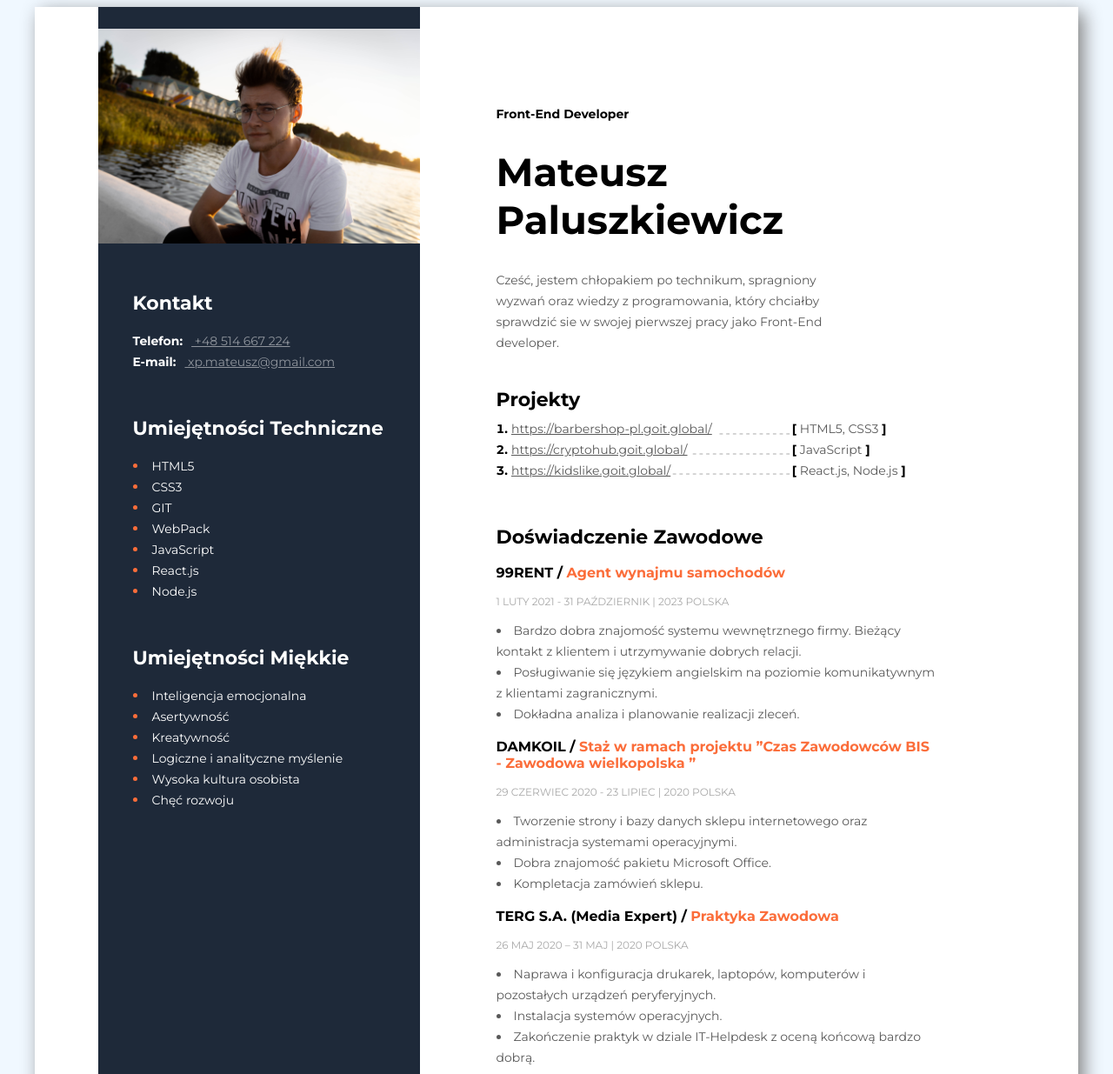
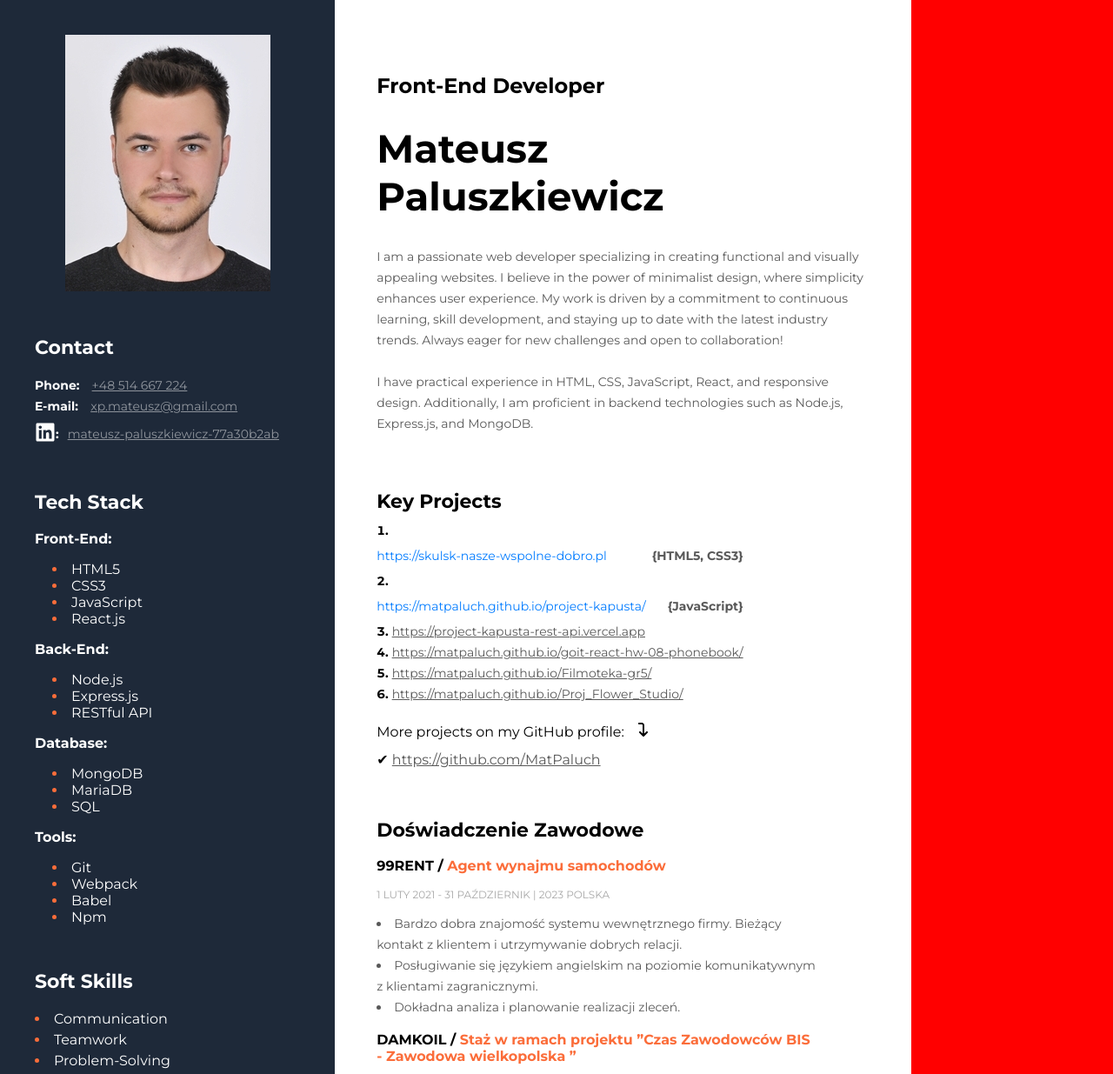
Before and after one commit to MatPaluch/CV, a plain HTML site: page index.html in a window 1280 px wide. Shown: the top 1235 px of the page at 87% size. Drawn offline with Linux system fonts and the light colour scheme.

Commit message:
First  changes

```diff
--- a/index.html
+++ b/index.html
@@ -22,98 +22,110 @@
           <h1>Mateusz Paluszkiewicz</h1>
 
           <p class="description">
-                        Cześć, jestem chłopakiem po technikum, spragniony wyzwań
-                        oraz wiedzy z programowania, który chciałby sprawdzić
-                        sie w swojej pierwszej pracy jako Front-End developer.
+            I am a passionate web developer specializing in creating functional
+            and visually appealing websites. I believe in the power of
+            minimalist design, where simplicity enhances user experience. My
+            work is driven by a commitment to continuous learning, skill
+            development, and staying up to date with the latest industry trends.
+            Always eager for new challenges and open to collaboration!<br /><br />
+            I have practical experience in HTML, CSS, JavaScript, React, and
+            responsive design. Additionally, I am proficient in backend
+            technologies such as Node.js, Express.js, and MongoDB.<br /><br />
           </p>
         </div>
 
         <div class="project">
-                    <h2>Projekty</h2>
+          <h2>Key Projects</h2>
           <div class="links">
             <ol>
               <li class="makarena">
+                <div class="link-container">
                   <a
-                                    href="https://barbershop-pl.goit.global/"
+                    href="https://skulsk-nasze-wspolne-dobro.pl"
                     target="_blank"
-                                    >https://barbershop-pl.goit.global/</a
+                    >https://skulsk-nasze-wspolne-dobro.pl</a
+                  >
+                  <span class="brackets">{HTML5, CSS3}</span>
+                </div>
+              </li>
+              <li class="makarena">
+                <div class="link-container">
+                  <a
+                    href="https://matpaluch.github.io/project-kapusta/"
+                    target="_blank"
+                    >https://matpaluch.github.io/project-kapusta/</a
+                  ><spa></spa>
+                  <span class="brackets">{JavaScript}</span>
+                </div>
+              </li>
+              <li class="makarena">
+                <a
+                  href="https://project-kapusta-rest-api.vercel.app"
+                  target="_blank"
+                  >https://project-kapusta-rest-api.vercel.app</a
                 >
               </li>
               <li class="makarena">
                 <a
-                                    href="https://cryptohub.goit.global/"
+                  href="https://matpaluch.github.io/goit-react-hw-08-phonebook/"
                   target="_blank"
-                                    >https://cryptohub.goit.global/</a
+                  >https://matpaluch.github.io/goit-react-hw-08-phonebook/</a
                 >
               </li>
               <li class="makarena">
                 <a
-                                    href="https://kidslike.goit.global/"
+                  href="https://matpaluch.github.io/Filmoteka-gr5/"
                   target="_blank"
-                                    >https://kidslike.goit.global/</a
+                  >https://matpaluch.github.io/Filmoteka-gr5/</a
+                >
+              </li>
+              <li class="makarena">
+                <a
+                  href="https://matpaluch.github.io/Proj_Flower_Studio/"
+                  target="_blank"
+                  >https://matpaluch.github.io/Proj_Flower_Studio/</a
                 >
               </li>
             </ol>
+          </div>
+          <p class="github-profile">
+            <span>More projects on my GitHub profile:</span>
             <svg
-                            style="
-                                width: 141.932px;
-                                height: 48px;
-                                flex-shrink: 0;
-                            "
+              class="arrow-turn-down"
               xmlns="http://www.w3.org/2000/svg"
-                            width="143"
-                            height="50"
-                            viewBox="0 0 143 50"
-                            fill="none"
+              viewBox="0 0 384 512"
             >
               <path
-                                d="M142.5 49H0.5"
-                                stroke="#A8A8A8"
-                                stroke-dasharray="4 4"
-                            />
-                            <path
-                                d="M142.5 1H55"
-                                stroke="#A8A8A8"
-                                stroke-dasharray="4 4"
-                            />
-                            <path
-                                d="M142.5 25H25"
-                                stroke="#A8A8A8"
-                                stroke-dasharray="4 4"
+                d="M32 64C14.3 64 0 49.7 0 32S14.3 0 32 0l96 0c53 0 96 43 96 96l0 306.7 73.4-73.4c12.5-12.5 32.8-12.5 45.3 0s12.5 32.8 0 45.3l-128 128c-12.5 12.5-32.8 12.5-45.3 0l-128-128c-12.5-12.5-12.5-32.8 0-45.3s32.8-12.5 45.3 0L160 402.7 160 96c0-17.7-14.3-32-32-32L32 64z"
               />
             </svg>
-                        <ul>
-                            <li>[ <span>HTML5, CSS3</span> ]</li>
-                            <li>[ <span>JavaScript</span> ]</li>
-                            <li>[ <span>React.js, Node.js</span> ]</li>
-                        </ul>
-                    </div>
+            <br />
+            <span>✔ </span>
+            <a href="https://github.com/MatPaluch">
+              https://github.com/MatPaluch
+            </a>
+          </p>
         </div>
 
         <div class="work-exp">
           <h2>Doświadczenie Zawodowe</h2>
 
           <h3>
-                        99RENT /<span class="highlight">
-                            Agent wynajmu samochodów</span
-                        >
+            99RENT /<span class="highlight"> Agent wynajmu samochodów</span>
           </h3>
 
           <p>1 LUTY 2021 - 31 PAŹDZIERNIK | 2023 POLSKA</p>
 
           <ul class="job-list">
             <li>
-                            Bardzo dobra znajomość systemu wewnętrznego firmy.
-                            Bieżący kontakt z klientem i utrzymywanie dobrych
-                            relacji.
+              Bardzo dobra znajomość systemu wewnętrznego firmy. Bieżący kontakt
+              z klientem i utrzymywanie dobrych relacji.
             </li>
             <li>
-                            Posługiwanie się językiem angielskim na poziomie
-                            komunikatywnym z klientami zagranicznymi.
+              Posługiwanie się językiem angielskim na poziomie komunikatywnym z
+              klientami zagranicznymi.
             </li>
-                        <li>
-                            Dokładna analiza i planowanie realizacji zleceń.
-                        </li>
+            <li>Dokładna analiza i planowanie realizacji zleceń.</li>
           </ul>
         </div>
 
@@ -121,8 +133,8 @@
           <h3>
             DAMKOIL /
             <span class="highlight"
-                            >Staż w ramach projektu ”Czas Zawodowców BIS -
-                            Zawodowa wielkopolska ”</span
+              >Staż w ramach projektu ”Czas Zawodowców BIS - Zawodowa
+              wielkopolska ”</span
             >
           </h3>
 
@@ -130,8 +142,8 @@
 
           <ul class="job-list">
             <li>
-                            Tworzenie strony i bazy danych sklepu internetowego
-                            oraz administracja systemami operacyjnymi.
+              Tworzenie strony i bazy danych sklepu internetowego oraz
+              administracja systemami operacyjnymi.
             </li>
             <li>Dobra znajomość pakietu Microsoft Office.</li>
             <li>Kompletacja zamówień sklepu.</li>
@@ -148,13 +160,13 @@
 
           <ul class="job-list">
             <li>
-                            Naprawa i konfiguracja drukarek, laptopów,
-                            komputerów i pozostałych urządzeń peryferyjnych.
+              Naprawa i konfiguracja drukarek, laptopów, komputerów i
+              pozostałych urządzeń peryferyjnych.
             </li>
             <li>Instalacja systemów operacyjnych.</li>
             <li>
-                            Zakończenie praktyk w dziale IT-Helpdesk z oceną
-                            końcową bardzo dobrą.
+              Zakończenie praktyk w dziale IT-Helpdesk z oceną końcową bardzo
+              dobrą.
             </li>
           </ul>
         </div>
@@ -171,62 +183,101 @@
 
           <ul class="marks">
             <li>
-                            Przedmioty zawodowe z oceną bardzo dobrą, uzyskany
-                            dyplom Technika Informatyka
+              Przedmioty zawodowe z oceną bardzo dobrą, uzyskany dyplom Technika
+              Informatyka
             </li>
             <li>Kwalifikacje E.12, E.13, E.14</li>
             <li>
-                            Pomyślne zdana matura z wysokimi wynikami z
-                            matematyki i angielskiego.
+              Pomyślne zdana matura z wysokimi wynikami z matematyki i
+              angielskiego.
             </li>
           </ul>
         </div>
       </main>
       <aside>
-                <img
-                    class="cv-photo"
-                    src="./cv_img.jpg"
-                    width="370"
-                    alt="Zdjęcie do CV"
-                />
+        <img class="cv-photo" src="./img_cv.jpg" alt="Zdjęcie do CV" />
 
         <div class="margin-block">
-                    <h2 class="header-secondary">Kontakt</h2>
+          <h2 class="header-secondary">Contact</h2>
           <p>
-                        <span class="bold"> Telefon:</span
-                        ><a class="contact-links" href="tel:+48 514 667 224">
-                            +48 514 667 224</a
+            <span class="bold">Phone:</span>
+            <a class="contact-links" href="tel:+48 514 667 224">
+              +48 514 667 224
+            </a>
+            <br />
+            <span class="bold">E-mail:</span>
+            <a class="contact-links" href="mailto:xp.mateusz@gmail.com">
+              xp.mateusz@gmail.com
+            </a>
+            <br />
+            <span class="bold linkedin">
+              <span>
+                <svg
+                  class="ico-linkedin"
+                  xmlns="http://www.w3.org/2000/svg"
+                  viewBox="0 0 448 512"
                 >
-                        <br />
-                        <span class="bold">E-mail:</span
-                        ><a class="contact-links" href="xp.mateusz@gmail.com">
-                            xp.mateusz@gmail.com</a
+                  <path
+                    d="M416 32H31.9C14.3 32 0 46.5 0 64.3v383.4C0 465.5 14.3 480 31.9 480H416c17.6 0 32-14.5 32-32.3V64.3c0-17.8-14.4-32.3-32-32.3zM135.4 416H69V202.2h66.5V416zm-33.2-243c-21.3 0-38.5-17.3-38.5-38.5S80.9 96 102.2 96c21.2 0 38.5 17.3 38.5 38.5 0 21.3-17.2 38.5-38.5 38.5zm282.1 243h-66.4V312c0-24.8-.5-56.7-34.5-56.7-34.6 0-39.9 27-39.9 54.9V416h-66.4V202.2h63.7v29.2h.9c8.9-16.8 30.6-34.5 62.9-34.5 67.2 0 79.7 44.3 79.7 101.9V416z"
+                  />
+                </svg>
+              </span>
+              :
+              <a
+                target="_blank"
+                class="contact-links"
+                href="https://www.linkedin.com/in/mateusz-paluszkiewicz-77a30b2ab"
               >
+                mateusz-paluszkiewicz-77a30b2ab
+              </a>
+            </span>
           </p>
         </div>
 
         <div class="margin-block">
-                    <h2>Umiejętności Techniczne</h2>
-                    <ul class="list-secondary">
+          <h2>Tech Stack</h2>
+          <h3>Front-End:</h3>
+          <ul class="list-stack">
             <li><span>HTML5</span></li>
             <li><span>CSS3</span></li>
-                        <li><span>GIT</span></li>
-                        <li><span>WebPack</span></li>
             <li><span>JavaScript</span></li>
             <li><span>React.js</span></li>
+          </ul>
+          <h3>Back-End:</h3>
+          <ul class="list-stack">
             <li><span>Node.js</span></li>
+            <li><span>Express.js</span></li>
+            <li><span>RESTful API</span></li>
+          </ul>
+          <h3>Database:</h3>
+          <ul class="list-stack">
+            <li><span>MongoDB</span></li>
+            <li><span>MariaDB</span></li>
+            <li><span>SQL</span></li>
+          </ul>
+          <h3>Tools:</h3>
+          <ul class="list-stack">
+            <li><span>Git</span></li>
+            <li><span>Webpack</span></li>
+            <li><span>Babel</span></li>
+            <li><span>Npm</span></li>
           </ul>
         </div>
 
         <div class="margin-block">
-                    <h2>Umiejętności Miękkie</h2>
+          <h2>Soft Skills</h2>
           <ul class="list-secondary">
-                        <li><span>Inteligencja emocjonalna</span></li>
-                        <li><span>Asertywność</span></li>
-                        <li><span>Kreatywność</span></li>
-                        <li><span>Logiczne i analityczne myślenie</span></li>
-                        <li><span>Wysoka kultura osobista</span></li>
-                        <li><span>Chęć rozwoju</span></li>
+            <li><span>Communication</span></li>
+            <li><span>Teamwork</span></li>
+            <li><span>Problem-Solving</span></li>
+            <li><span>Creativity</span></li>
+            <li><span>Time Management</span></li>
+            <li><span>Flexibility and Adaptability</span></li>
+            <li><span>Logical and Analytical Tinking</span></li>
+            <li><span>Empathy</span></li>
+            <li><span>Open to Feedback</span></li>
+            <li><span>Stress Management</span></li>
+            <li><span>Willingness to grow</span></li>
           </ul>
         </div>
       </aside>
--- a/style.css
+++ b/style.css
@@ -1,6 +1,7 @@
 body {
-    font-family: "Montserrat", sans-serif;
-    background-color: aliceblue;
+  font-family: 'Montserrat', sans-serif;
+  background-color: red;
+  margin: 0;
 }
 h2 {
   font-size: 22px;
@@ -11,21 +12,32 @@ h3 {
 .wrapper {
   display: flex;
   flex-direction: row-reverse;
-    width: 1200px;
+  min-width: 1048px;
+  width: 1048px;
   justify-content: center;
-    margin: 0 auto;
   background-color: white;
-    box-shadow: 6px 6px 20px 0px grey;
 }
 
 aside {
-    width: 370px;
+  width: 35%;
   background: #1e2939;
+  padding: 40px;
+  font-size: 16px;
+}
+.margin-block {
+  margin-top: 51px;
+  list-style-position: inside;
 }
 .cv-photo {
-    margin-top: 25px;
+  display: block;
+  margin: 0 auto;
+  width: 236px;
 }
 aside h2 {
+  color: white;
+}
+aside h3 {
+  margin: 0;
   color: white;
 }
 .contact-links {
@@ -41,32 +53,48 @@ aside h2 {
   margin-right: 10px;
   font-size: 14px;
 }
+.linkedin {
+  margin-top: 6px;
+  display: flex;
+  align-items: center;
+}
+.linkedin > a {
+  margin-left: 10px;
+}
+.ico-linkedin {
+  width: 24px;
+  height: 24px;
+  fill: white;
+}
+
+.list-stack {
+  color: #fb6d3a;
+  padding-left: 20px;
+}
+.list-stack span {
+  color: white;
+}
+
 .list-secondary {
   color: #fb6d3a;
   padding-left: 0;
+  line-height: 24px;
 }
 .list-secondary span {
-    color: #fff;
-    font-size: 14px;
-    font-weight: 400;
-    line-height: 24px;
-}
-.margin-block {
-    margin-top: 51px;
-    margin-left: 40px;
-    list-style-position: inside;
+  color: white;
 }
 
 main {
-    padding: 102px 88px 102px 88px;
+  width: 65%;
+  padding: 64px 48px;
 }
 .main-description {
-    width: 400px;
 }
 .main-description h2 {
-    font-size: 14px;
+  font-size: 24px;
 }
 .main-description h1 {
+  width: 400px;
   font-size: 45px;
 }
 .description {
@@ -111,6 +139,38 @@ main {
   color: #595959;
   font-weight: 400;
 }
+.github-profile {
+  line-height: 32px;
+}
+.github-profile a {
+  color: #595959;
+  font-weight: 400;
+}
+.arrow-turn-down {
+  margin-left: 10px;
+  width: 16px;
+  height: 16px;
+}
+
+.link-container {
+  display: flex;
+  align-items: center;
+  justify-content: space-between;
+
+  padding: 5px 0;
+}
+
+.link-container a {
+  flex: 0 0 auto; /* Zapobiega rozciąganiu linku */
+  color: #007bff; /* Kolor linku */
+  text-decoration: none;
+}
+
+.link-container .brackets {
+  flex: 0 0 auto; /* Zapobiega rozciąganiu nawiasów */
+  font-weight: bold;
+  margin-left: 10px; /* Dodaje trochę odstępu od linii przerywanej */
+}
 
 .highlight {
   color: #fb6d3a;
```
Also changed, not shown: cv_img.jpg (deleted), img_cv.jpg (added), 1 other file. Lines whose indentation alone changed are shown as unchanged.
